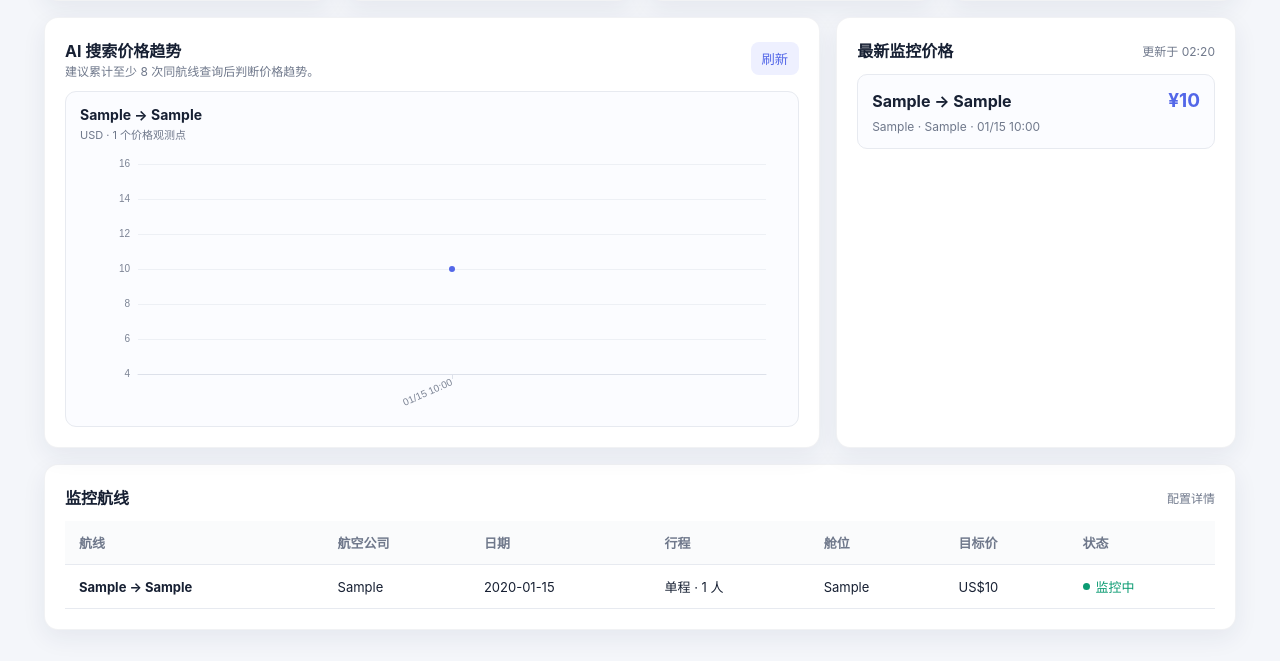
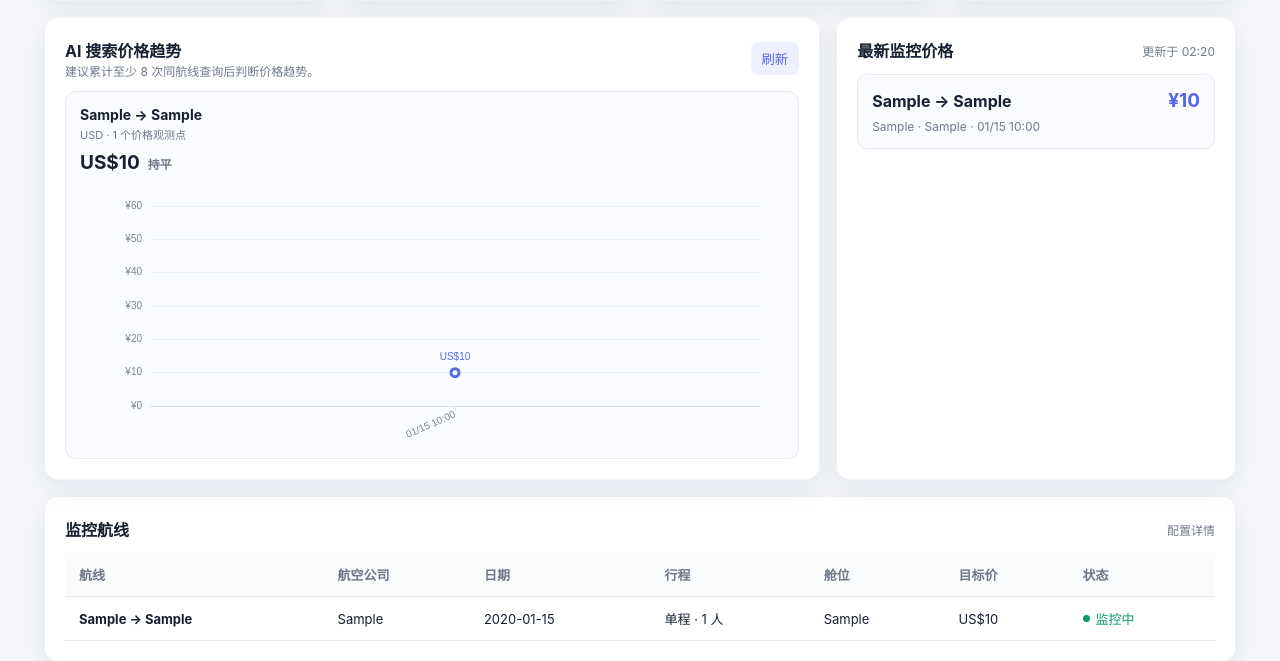
Before and after one commit to lixiaoliuer1229/fly-anywhere, a FastAPI app: page /dashboard in a window 1280 px wide. Shown: the part 241-902 px from the top of the page. Run offline with FastAPI, Linux system fonts and the light colour scheme; tables that the repository leaves empty hold one stand-in row (values such as "Sample post"); some libraries are stand-ins or nearby versions.

Commit message:
增强航线价格走势展示

```diff
--- a/app/templates/dashboard.html
+++ b/app/templates/dashboard.html
@@ -31,6 +31,11 @@
         .trend-card { border:1px solid var(--line); border-radius:11px; padding:14px 14px 4px; background:#fbfcff; min-width:0; }
         .trend-title { font-size:14px; font-weight:700; }
         .trend-meta { color:var(--muted); font-size:11px; margin-top:3px; }
+        .trend-summary { display:flex; align-items:baseline; gap:8px; margin-top:9px; }
+        .trend-price { font-size:19px; font-weight:750; color:var(--ink); }
+        .trend-change { font-size:12px; font-weight:650; color:var(--muted); }
+        .trend-change.up { color:var(--red); }
+        .trend-change.down { color:var(--green); }
         .trend-chart { width:100%; height:280px; }
         .latest-list { display:grid; gap:10px; }
         .latest { padding:14px; border:1px solid var(--line); border-radius:10px; background:#fbfcff; }
@@ -97,10 +102,21 @@
             trendCharts=[];
             const container=document.getElementById('trendCharts');
             if(!data.series.length){ container.innerHTML='<div class="empty">暂无 AI 报价历史，请先在搜索页完成查询</div>'; return; }
-            container.innerHTML=data.series.map((series,index)=>`<article class="trend-card"><div class="trend-title">${esc(series.departure)} → ${esc(series.arrival)}</div><div class="trend-meta">${esc(series.currency)} · ${series.points.length} 个价格观测点</div><div class="trend-chart" id="routeTrend${index}"></div></article>`).join('');
+            container.innerHTML=data.series.map((series,index)=>{
+                const first=series.points[0]?.min_price;
+                const latest=series.points.at(-1)?.min_price;
+                const change=first==null||latest==null?null:latest-first;
+                const changeClass=change>0?'up':change<0?'down':'';
+                const changeText=change==null?'暂无变化':change===0?'持平':`${change>0?'上涨':'下降'} ${fmtMoney(Math.abs(change),series.currency)}`;
+                return `<article class="trend-card"><div class="trend-title">${esc(series.departure)} → ${esc(series.arrival)}</div><div class="trend-meta">${esc(series.currency)} · ${series.points.length} 个价格观测点</div><div class="trend-summary"><span class="trend-price">${fmtMoney(latest,series.currency)}</span><span class="trend-change ${changeClass}">${changeText}</span></div><div class="trend-chart" id="routeTrend${index}"></div></article>`;
+            }).join('');
             data.series.forEach((series,index)=>{
                 const routeChart=echarts.init(document.getElementById(`routeTrend${index}`));
-                routeChart.setOption({color:['#5367e8'],tooltip:{trigger:'axis',valueFormatter:value=>fmtMoney(value,series.currency)},grid:{left:58,right:18,top:22,bottom:48},xAxis:{type:'category',boundaryGap:false,data:series.points.map(point=>fmtDate(point.searched_at)),axisLabel:{rotate:24,color:'#7b8394',fontSize:10},axisLine:{lineStyle:{color:'#dde1ea'}}},yAxis:{type:'value',scale:true,splitLine:{lineStyle:{color:'#edf0f5'}},axisLabel:{color:'#7b8394',fontSize:10}},series:[{name:`${series.departure} → ${series.arrival}`,type:'line',smooth:.25,symbol:'circle',symbolSize:6,data:series.points.map(point=>point.min_price),lineStyle:{width:2},areaStyle:{opacity:.08}}]});
+                const prices=series.points.map(point=>point.min_price);
+                const spread=Math.max(...prices)-Math.min(...prices);
+                const padding=Math.max(50,spread*.2);
+                const lineColor=prices.at(-1)>prices[0]?'#dc5864':prices.at(-1)<prices[0]?'#0b9b72':'#5367e8';
+                routeChart.setOption({color:[lineColor],tooltip:{trigger:'axis',formatter:items=>{const point=series.points[items[0].dataIndex];return `${fmtDate(point.searched_at)}<br/><strong>${fmtMoney(point.min_price,series.currency)}</strong><br/>可确认报价 ${point.offer_count} 条`}},grid:{left:70,right:24,top:32,bottom:48},xAxis:{type:'category',boundaryGap:false,data:series.points.map(point=>fmtDate(point.searched_at)),axisLabel:{rotate:24,color:'#7b8394',fontSize:10},axisLine:{lineStyle:{color:'#dde1ea'}}},yAxis:{type:'value',scale:true,min:value=>Math.max(0,Math.floor(value.min-padding)),max:value=>Math.ceil(value.max+padding),splitLine:{lineStyle:{color:'#edf0f5'}},axisLabel:{color:'#7b8394',fontSize:10,formatter:value=>`¥${value.toLocaleString()}`}},series:[{name:'最低参考价',type:'line',smooth:.2,symbol:'circle',symbolSize:8,data:prices,label:{show:true,position:'top',color:lineColor,fontSize:10,formatter:item=>fmtMoney(item.value,series.currency)},lineStyle:{width:3,color:lineColor},itemStyle:{color:'#fff',borderColor:lineColor,borderWidth:3},areaStyle:{color:lineColor,opacity:.08}}]});
                 trendCharts.push(routeChart);
             });
         }
```
